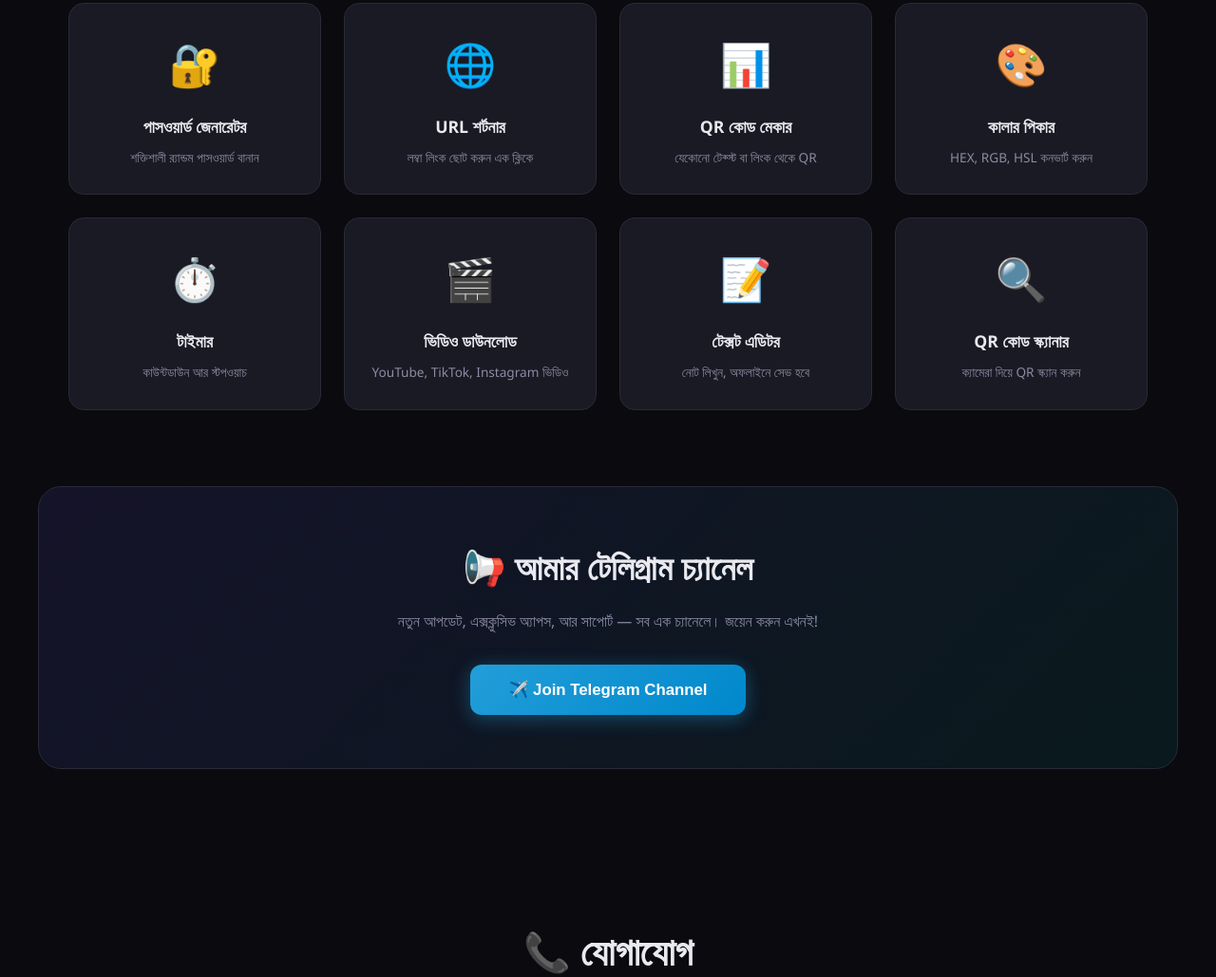
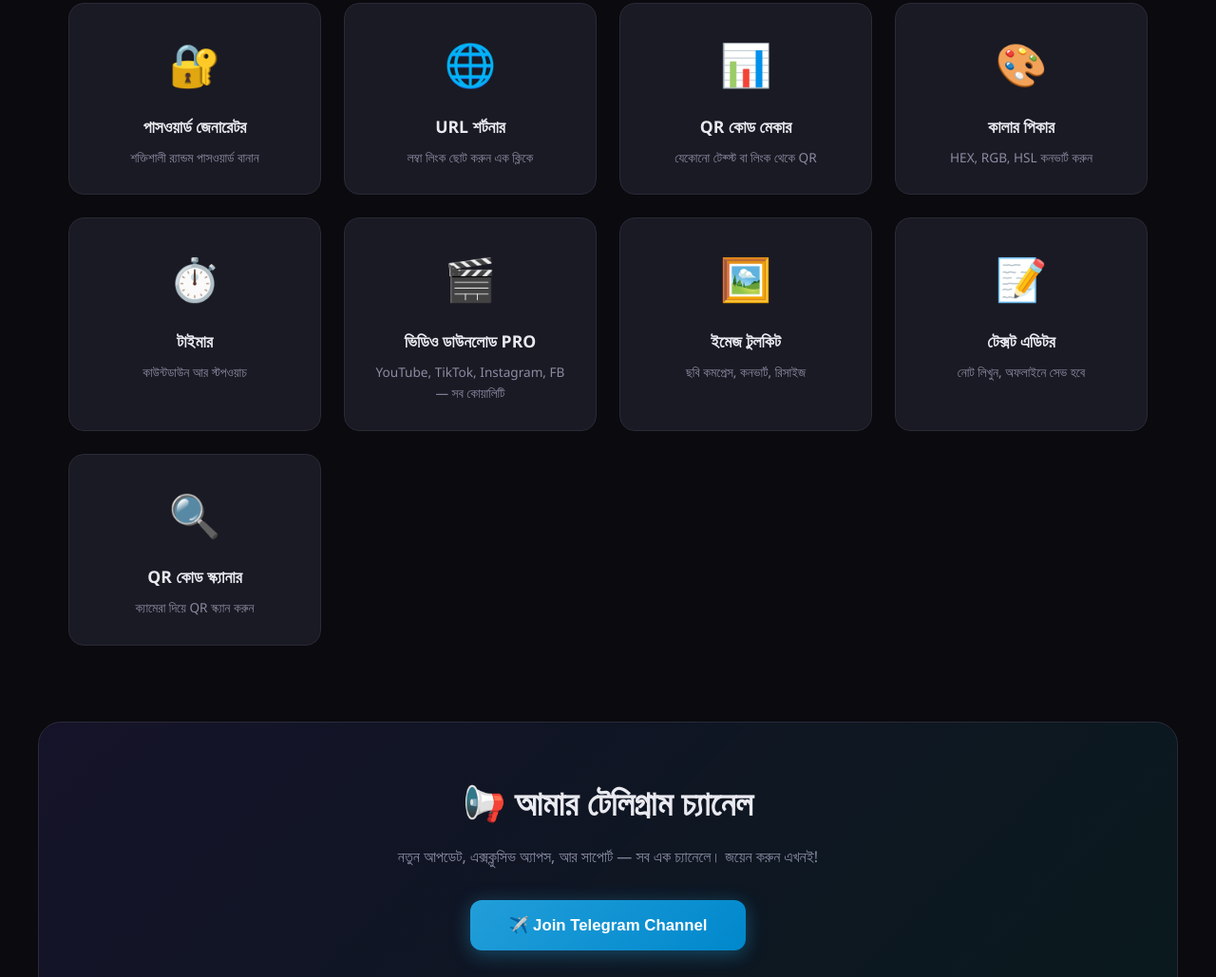
Before and after one commit to v4zrashd1/rashd, a website: page index.html in a window 1280 px wide. Shown: the part 1932-2961 px from the top of the page at 95% size. Drawn offline with Linux system fonts and the light colour scheme.

Commit message:
Add video PRO + image toolkit to homepage tools grid

```diff
--- a/index.html
+++ b/index.html
@@ -347,8 +347,13 @@
             </a>
             <a href="/video.html" class="tool-card reveal" style="text-decoration:none;color:inherit">
                 <span class="tool-icon">🎬</span>
-                <h3>ভিডিও ডাউনলোড</h3>
-                <p>YouTube, TikTok, Instagram ভিডিও</p>
+                <h3>ভিডিও ডাউনলোড PRO</h3>
+                <p>YouTube, TikTok, Instagram, FB — সব কোয়ালিটি</p>
+            </a>
+            <a href="/image.html" class="tool-card reveal" style="text-decoration:none;color:inherit">
+                <span class="tool-icon">🖼️</span>
+                <h3>ইমেজ টুলকিট</h3>
+                <p>ছবি কমপ্রেস, কনভার্ট, রিসাইজ</p>
             </a>
             <a href="/notes.html" class="tool-card reveal" style="text-decoration:none;color:inherit">
                 <span class="tool-icon">📝</span>
```
